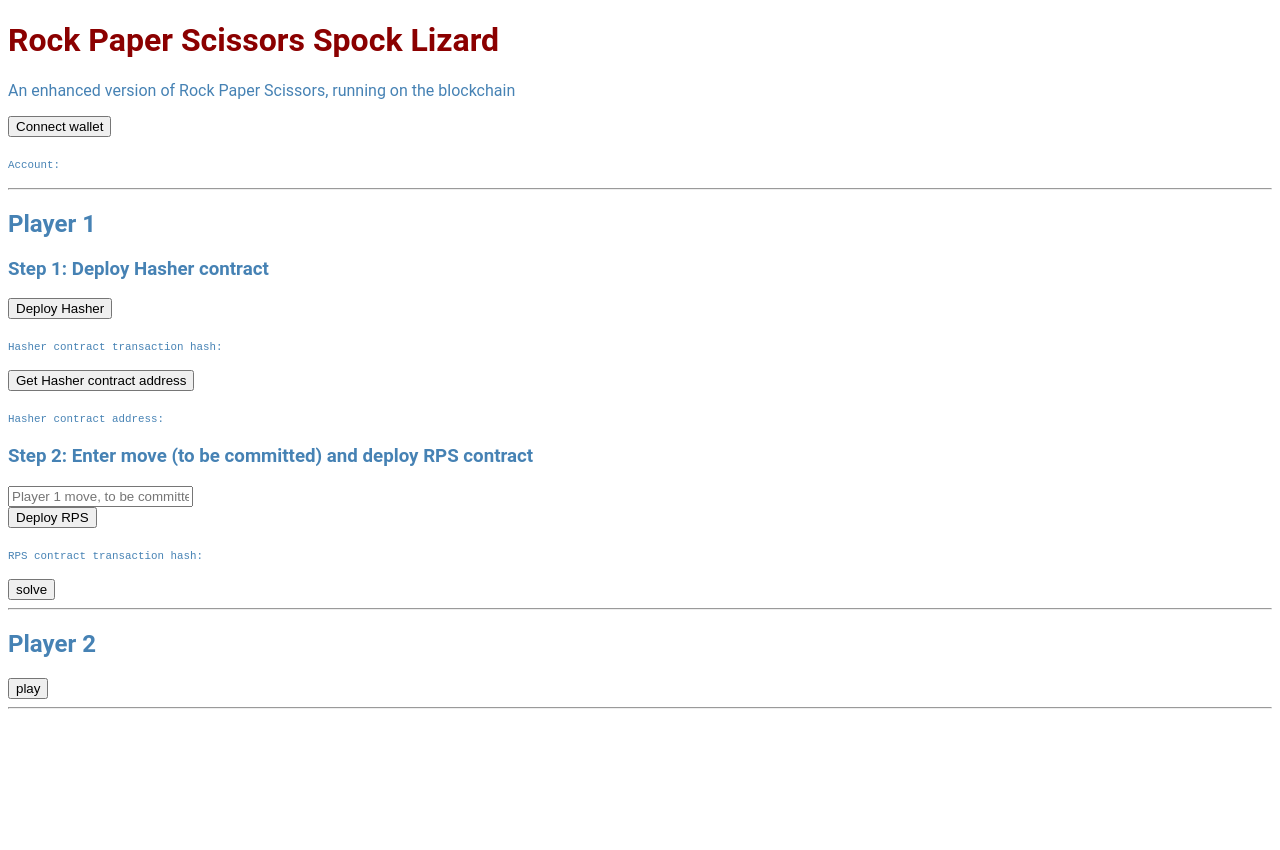
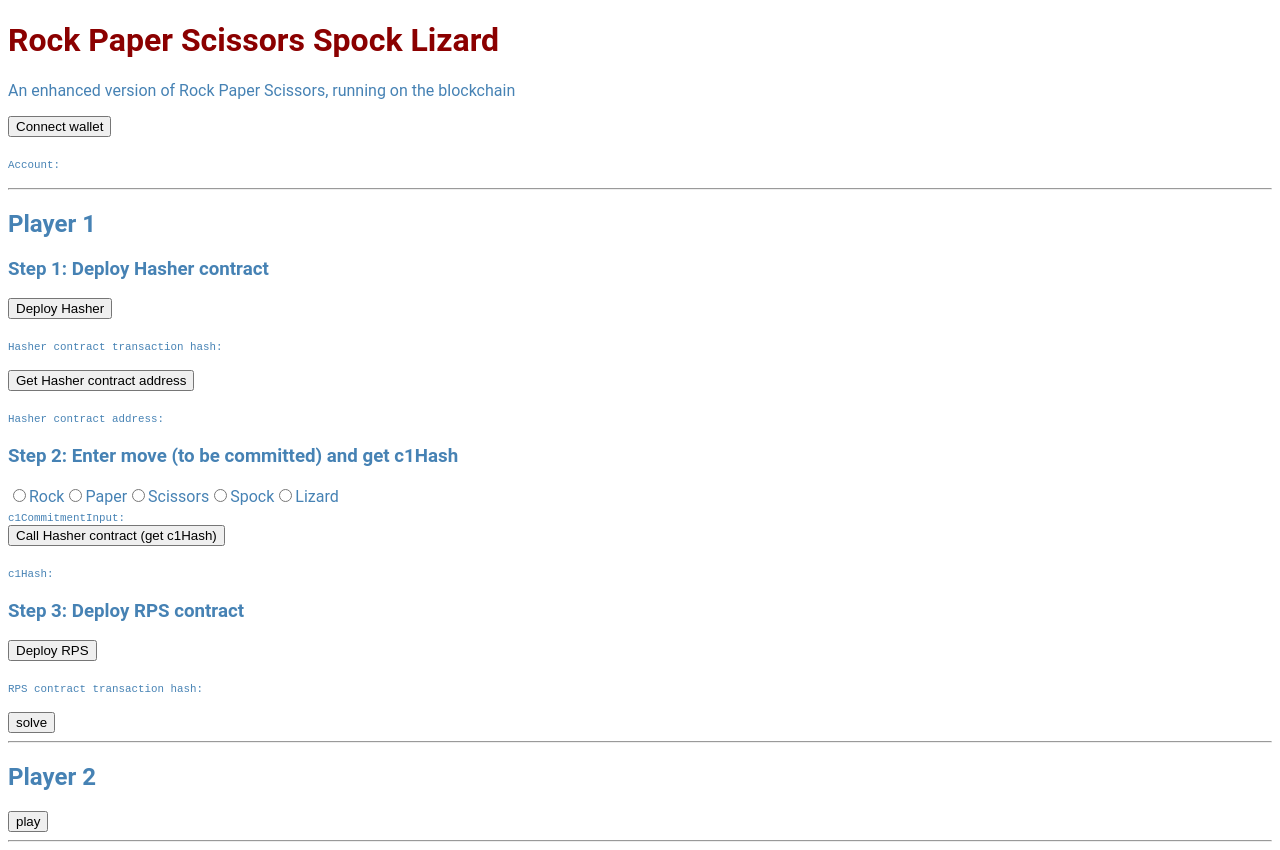
Before and after one commit to bneeland/rock-paper-scissors-lizard-spock, a Next.js app in the folder rps-app/rps-app/: page / in a window 1280 px wide. Before the commit the page ends 800 px from the top, so only its background shows below. Built offline with nearby package versions, Linux system fonts and the light colour scheme.

Commit message:
Getting c1 input through Hasher contract and c1Hash output

```diff
--- a/rps-app/rps-app/pages/index.js
+++ b/rps-app/rps-app/pages/index.js
@@ -11,6 +11,7 @@ const Home = () => {
   const [contractTransactionHashHasher, setContractTransactionHashHasher] = useState(null)
   const [contractAddressHasher, setContractAddressHasher] = useState(null)
   const [c1CommitmentInput, setC1CommitmentInput] = useState(null)
+  const [c1Hash, setC1Hash] = useState(null)
 
   const connectWalletHandler = async () => {
     if (typeof window !== "undefined" && typeof window.ethereum !== "undefined") {
@@ -24,8 +25,8 @@ const Home = () => {
         // Get list of accounts connected through wallet
         const accounts = await web3.eth.getAccounts()
         setAccountAddress(accounts[0])
-      } catch(err) {
-        setError(err.message)
+      } catch(error) {
+        setError(error.message)
       }
     } else {
       // MetaMask not installed
@@ -102,6 +103,17 @@ const Home = () => {
     setContractAddressHasher(transactionReceipt.contractAddress)
   }
 
+  const callHasherContract = () => {
+    var contractHasher = new web3.eth.Contract([{"constant":true,"inputs":[{"name":"_c","type":"uint8"},{"name":"_salt","type":"uint256"}],"name":"hash","outputs":[{"name":"","type":"bytes32"}],"payable":false,"stateMutability":"view","type":"function"}], contractAddressHasher)
+    try {
+      contractHasher.methods.hash(c1CommitmentInput, 123).call((error, result) => {
+        setC1Hash(result)
+      })
+    } catch(error) {
+      setError(error.message)
+    }
+  }
+
   return (
     <div>
       <Head>
@@ -119,10 +131,18 @@ const Home = () => {
       <p><small><code>Hasher contract transaction hash: {contractTransactionHashHasher}</code></small></p>
       <button onClick={getHasherContractAddress}>Get Hasher contract address</button>
       <p><small><code>Hasher contract address: {contractAddressHasher}</code></small></p>
-      <h3>Step 2: Enter move (to be committed) and deploy RPS contract</h3>
+      <h3>Step 2: Enter move (to be committed) and get c1Hash</h3>
       <div>
-        <input onChange={c1CommitmentInputHandler} placeholder="Player 1 move, to be committed" />
+        <input type="radio" name="c1CommitmentInput" id="rock" value="1" onChange={c1CommitmentInputHandler} placeholder="Player 1 move" /><label for="rock">Rock</label>
+        <input type="radio" name="c1CommitmentInput" id="paper" value="2" onChange={c1CommitmentInputHandler} placeholder="Player 1 move" /><label for="paper">Paper</label>
+        <input type="radio" name="c1CommitmentInput" id="scissors" value="3" onChange={c1CommitmentInputHandler} placeholder="Player 1 move" /><label for="scissors">Scissors</label>
+        <input type="radio" name="c1CommitmentInput" id="spock" value="4" onChange={c1CommitmentInputHandler} placeholder="Player 1 move" /><label for="spock">Spock</label>
+        <input type="radio" name="c1CommitmentInput" id="Lizard" value="5" onChange={c1CommitmentInputHandler} placeholder="Player 1 move" /><label for="Lizard">Lizard</label>
+        <br /><small><code>c1CommitmentInput: {c1CommitmentInput}</code></small>
       </div>
+      <button onClick={callHasherContract}>Call Hasher contract (get c1Hash)</button>
+      <p><small><code>c1Hash: {c1Hash}</code></small></p>
+      <h3>Step 3: Deploy RPS contract</h3>
       <button onClick={deployRPS}>Deploy RPS</button>
       <p><small><code>RPS contract transaction hash: {contractTransactionHashRPS}</code></small></p>
       <button>solve</button>
```
